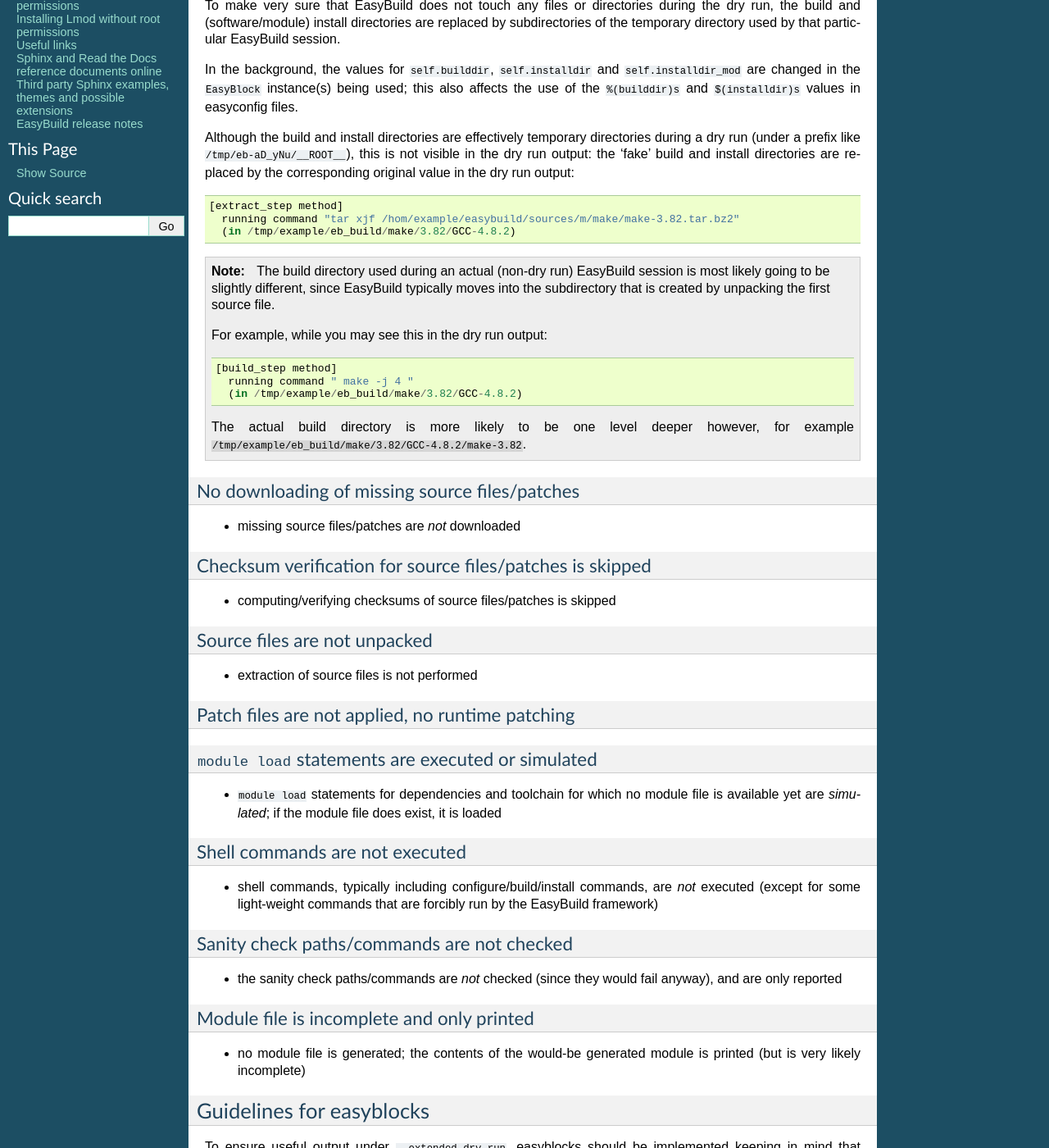
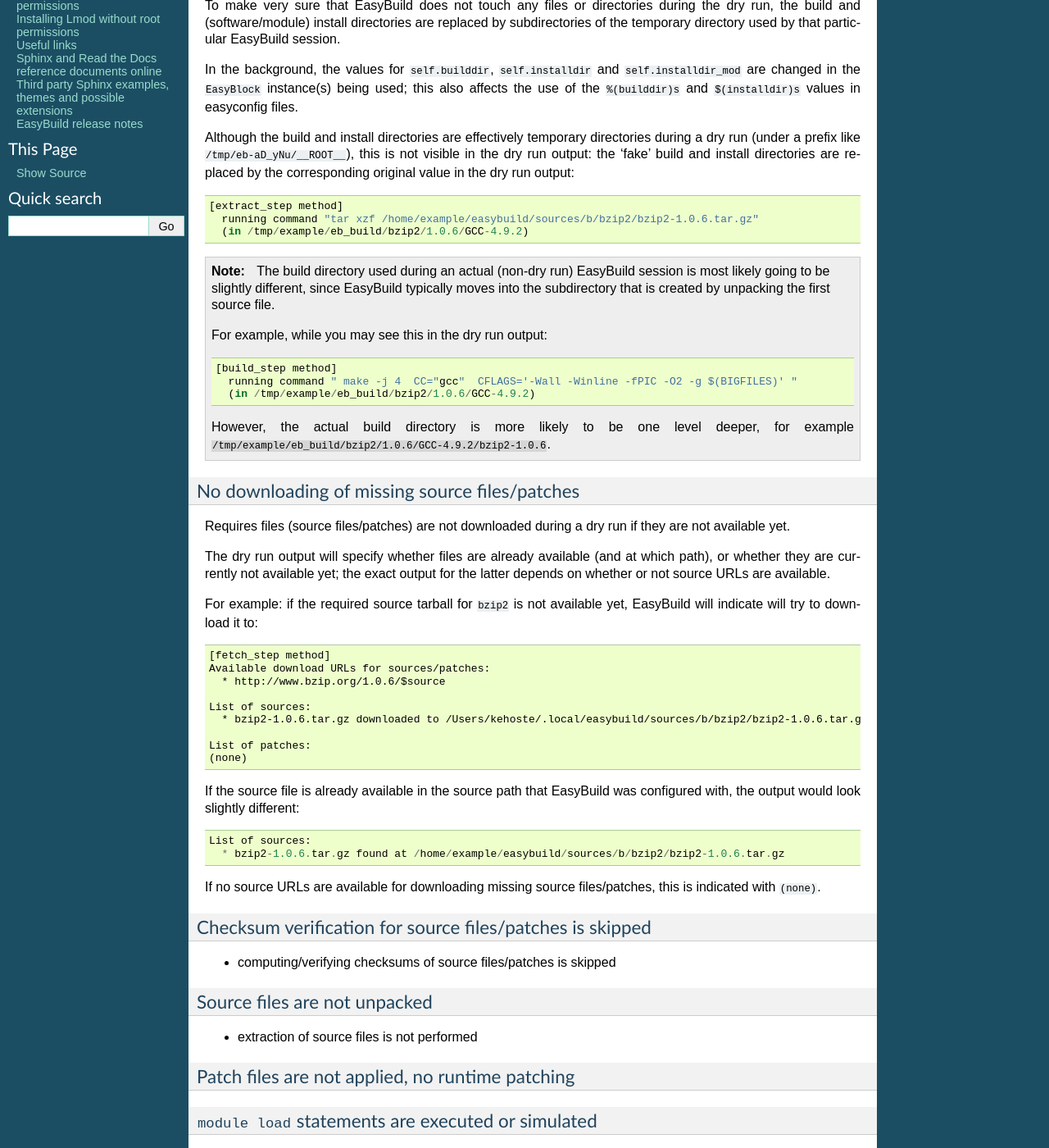
Before and after one commit to easybuilders/easybuild, a Sphinx documentation site: the page built from docs/Extended_dry_run.rst, in a window 1280 px wide and 1400 px high, scrolled down 1453 px. Shown: the whole window at 82% size. Built offline with Sphinx 7.4.7, drawn with Linux system fonts in a browser that asks for light colours.

Commit message:
flesh out 'no downloading' section, use bzip2 as example

```diff
--- a/docs/Extended_dry_run.rst
+++ b/docs/Extended_dry_run.rst
@@ -75,8 +75,8 @@ Although the build and install directories are effectively temporary directories
 replaced by the corresponding original value in the dry run output::
 
     [extract_step method]
-      running command "tar xjf /hom/example/easybuild/sources/m/make/make-3.82.tar.bz2"
-      (in /tmp/example/eb_build/make/3.82/GCC-4.8.2)
+      running command "tar xzf /home/example/easybuild/sources/b/bzip2/bzip2-1.0.6.tar.gz"
+      (in /tmp/example/eb_build/bzip2/1.0.6/GCC-4.9.2)
 
 .. _extended_dry_run_overview_wrong_build_dir:
 
@@ -87,18 +87,42 @@ replaced by the corresponding original value in the dry run output::
           For example, while you may see this in the dry run output::
 
             [build_step method]
-              running command " make -j 4 "
-              (in /tmp/example/eb_build/make/3.82/GCC-4.8.2)
+              running command " make -j 4  CC="gcc"  CFLAGS='-Wall -Winline -fPIC -O2 -g $(BIGFILES)' "
+              (in /tmp/example/eb_build/bzip2/1.0.6/GCC-4.9.2)
 
-          The actual build directory is more likely to be one level deeper however, for example
-          ``/tmp/example/eb_build/make/3.82/GCC-4.8.2/make-3.82``.
+          However, the actual build directory is more likely to be one level deeper, for example
+          ``/tmp/example/eb_build/bzip2/1.0.6/GCC-4.9.2/bzip2-1.0.6``.
 
 .. _extended_dry_run_overview_downloading:
 
 No downloading of missing source files/patches
 ~~~~~~~~~~~~~~~~~~~~~~~~~~~~~~~~~~~~~~~~~~~~~~
 
-* missing source files/patches are *not* downloaded
+Requires files (source files/patches) are not downloaded during a dry run if they are not available yet.
+
+The dry run output will specify whether files are already available (and at which path), or whether they are currently
+not available yet; the exact output for the latter depends on whether or not source URLs are available.
+
+For example: if the required source tarball for ``bzip2`` is not available yet, EasyBuild will indicate will try to
+download it to::
+
+    [fetch_step method]
+    Available download URLs for sources/patches:
+      * http://www.bzip.org/1.0.6/$source
+
+    List of sources:
+      * bzip2-1.0.6.tar.gz downloaded to /Users/kehoste/.local/easybuild/sources/b/bzip2/bzip2-1.0.6.tar.gz
+
+    List of patches:
+    (none)
+
+If the source file is already available in the source path that EasyBuild was configured with, the output would look
+slightly different::
+
+    List of sources:
+      * bzip2-1.0.6.tar.gz found at /home/example/easybuild/sources/b/bzip2/bzip2-1.0.6.tar.gz
+
+If no source URLs are available for downloading missing source files/patches, this is indicated with ``(none)``.
 
 .. _extended_dry_run_overview_checksum_verification:
 
```
